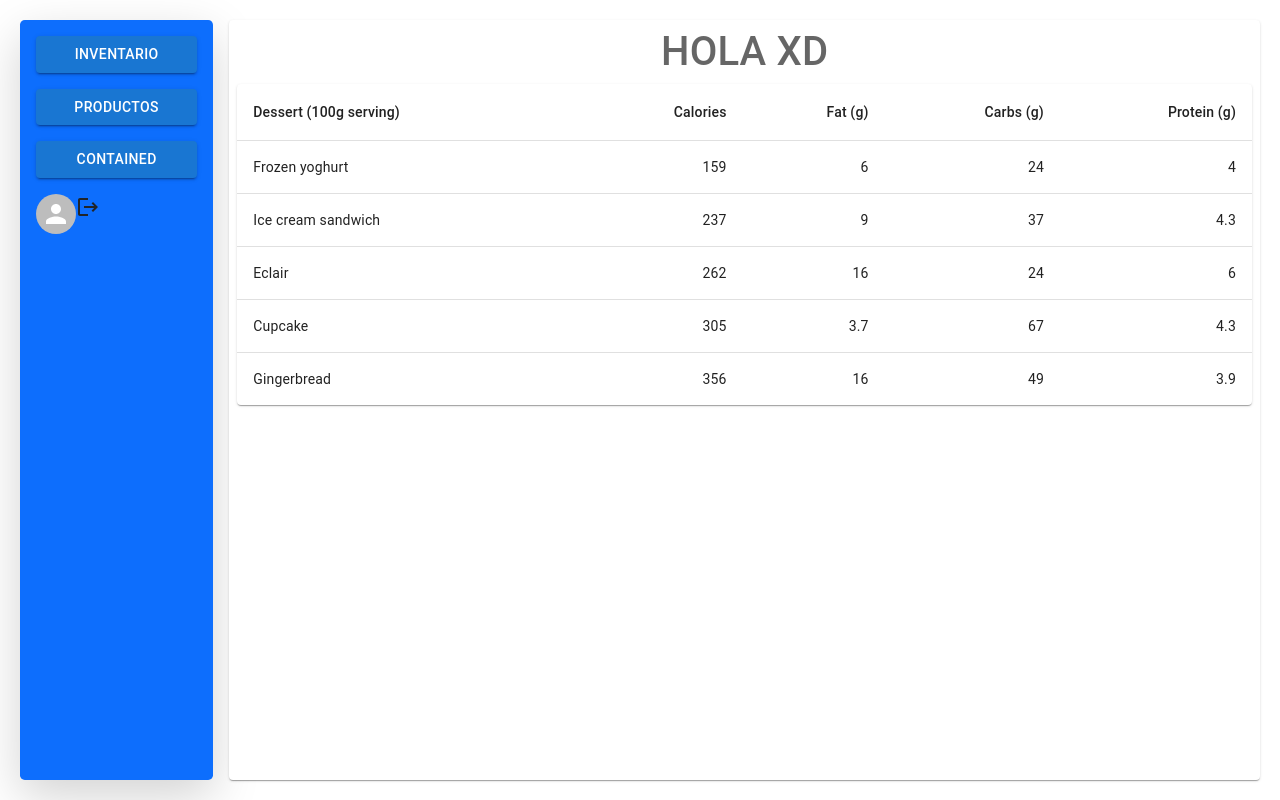
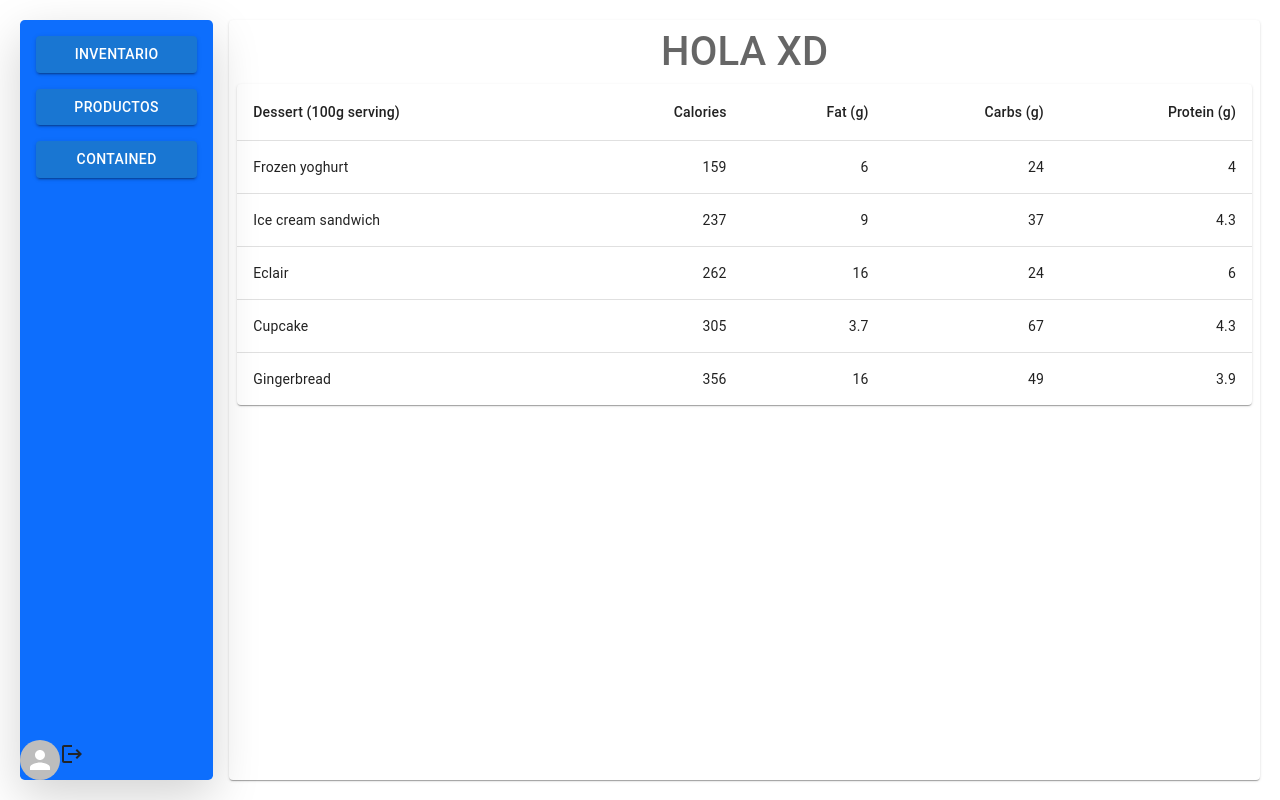
Before and after one commit to MEME-DEVELOP/FrontEnd, a React (Create React App) app in the folder meme-front/: page / in a window 1280 px wide. Built offline with nearby package versions, Linux system fonts and the light colour scheme.

Commit message:
nav bar error

```diff
--- a/meme-front/src/components/LeftNavBar.jsx
+++ b/meme-front/src/components/LeftNavBar.jsx
@@ -11,12 +11,15 @@ class LeftNavBar extends React.Component{
 
     render(){
         return(
-            <div class = " h-100 p-3 bg-primary shadow-lg rounded-3">
+            <div class = "h-100 p-3 bg-primary shadow-lg rounded-3 position-relative">
                 <Stack spacing={2}>
                     <Button variant = 'contained' >Inventario</Button>
                     <Button variant="contained" >Productos</Button>
                     <Button variant="contained" >Contained</Button>
 
+
+                </Stack>
+                <div class = 'position-absolute bottom-0 start-0'>
                     <Grid container>
                         <Grid item>
                             <Avatar></Avatar>
@@ -25,9 +28,7 @@ class LeftNavBar extends React.Component{
                             <LogoutIcon />
                         </Grid>
                     </Grid>
-                </Stack>
-
-
+                </div>
             </div>
 
         )
```
